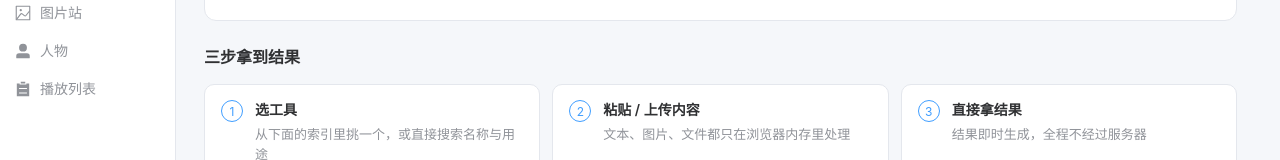
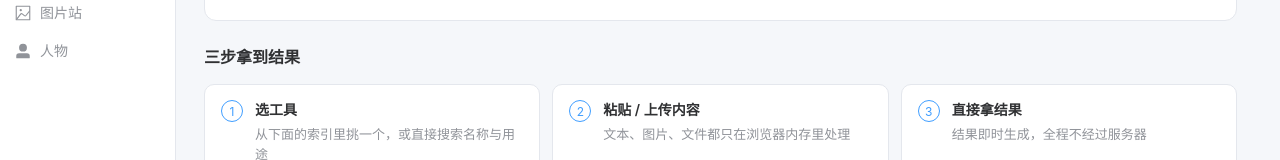
Before and after one commit to haha0614/QTools-C, a Vue app: page / in a window 1280 px wide. Shown: the part 252-412 px from the top of the page. Built offline with nearby package versions, Linux system fonts and the light colour scheme; no server answers; a small style sheet from the web is missing.

Commit message:
feat(ui): 移除用户端侧边栏「播放列表」入口（已改为视频库的筛选维度）

```diff
--- a/src/layouts/AppShell.vue
+++ b/src/layouts/AppShell.vue
@@ -167,7 +167,7 @@ const NAV_GROUPS = [
       { to: '/media/persons', label: '人物', icon: UserFilled, also: ['/media/person'] },
       // 播放列表（P5.46）：不再是独立页面，改为「展开/聚焦筛选」的动作项 ——
       // 在视频库就直接打开播放列表下拉，不在就跳过去再打开（item.action 让它在任何路径都不高亮）
-      { to: '/media', label: '播放列表', icon: List, action: 'playlist-filter' }
+
     ]
   }
 ]
```
